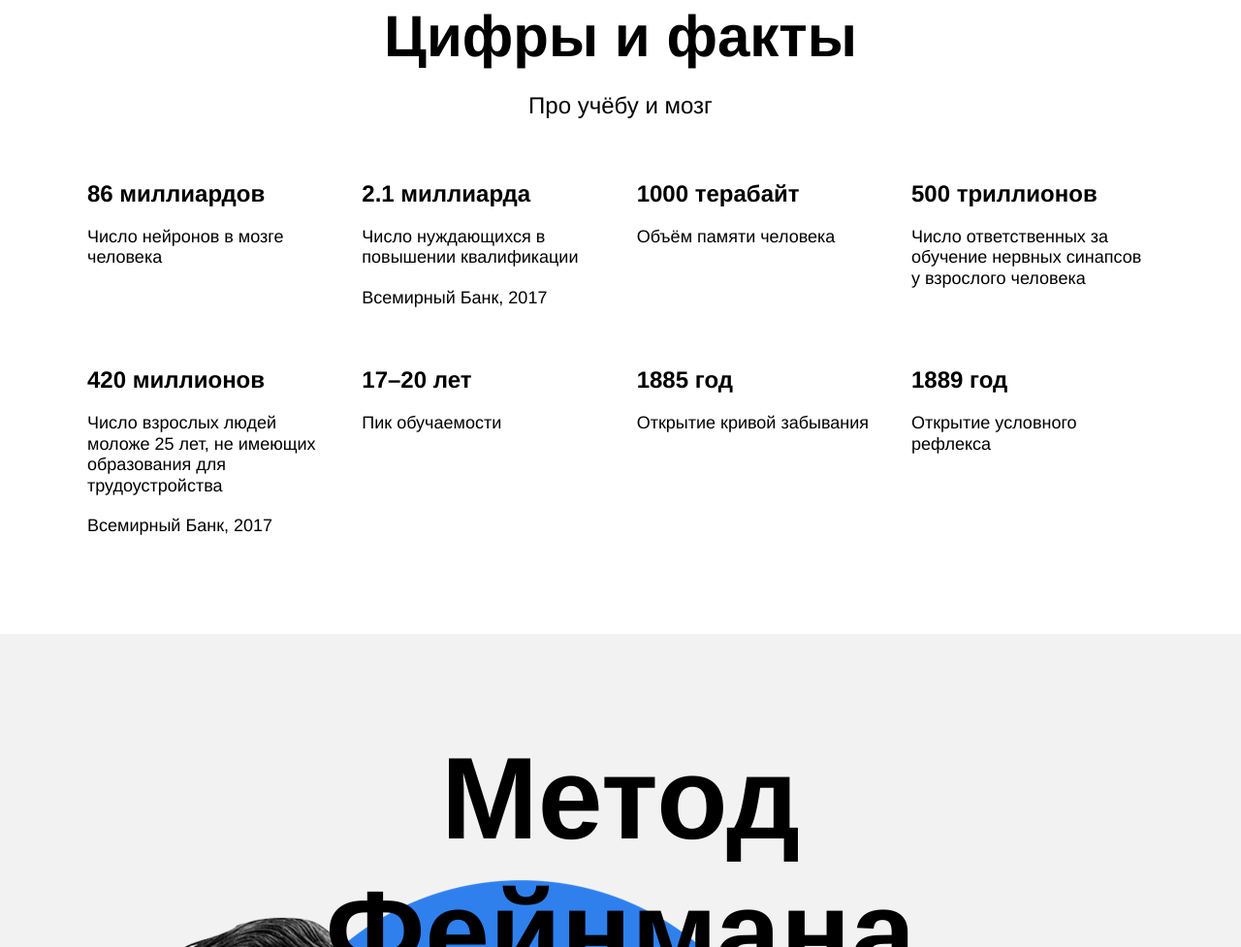
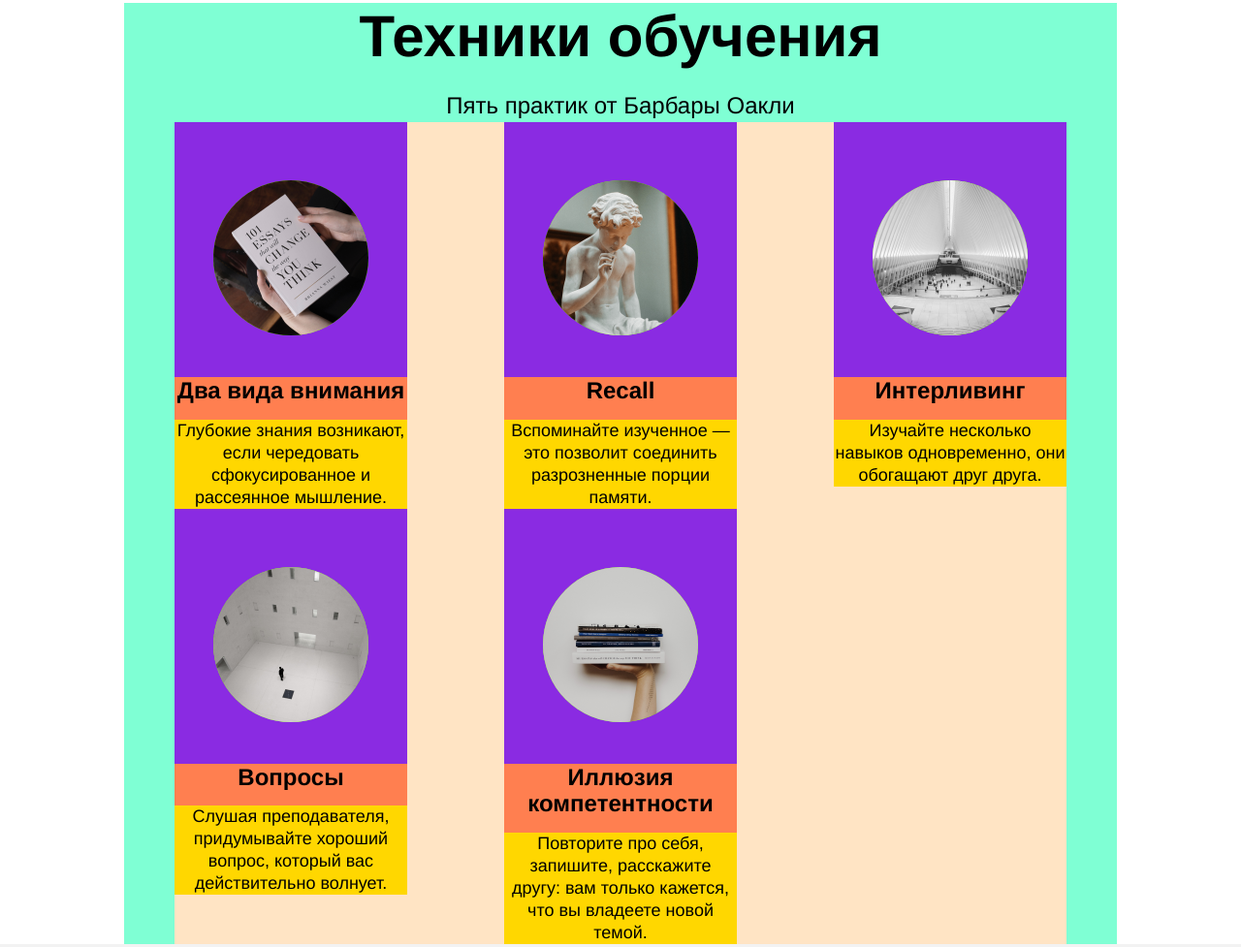
Before and after one commit to AKuchevskaya/how-to-learn, a plain HTML site: page index.html in a window 1280 px wide. Shown: the part 1353-2330 px from the top of the page at 97% size. Drawn offline with Linux system fonts and the light colour scheme.

Commit message:
Добавила секцию techniques

```diff
--- /dev/null
+++ b/blocks/cards/__description/cards__description.css
@@ -0,0 +1,9 @@
+.cards__description {
+    line-height: 23px;
+    font-size: 18px;
+    font-weight: normal;
+    margin: 0;
+    padding: 0;
+    text-align: center;
+    background-color: gold;
+}
--- /dev/null
+++ b/blocks/cards/__image/cards__image.css
@@ -0,0 +1,7 @@
+.cards__image {
+    width: 160px;
+    height: 160px;
+    margin: 60px 40px 43px;
+    border-radius: 50%;
+    background-color: chartreuse;
+}
--- /dev/null
+++ b/blocks/cards/__item/cards__item.css
@@ -0,0 +1,15 @@
+.cards__item {
+    width: 240px;
+    list-style: none;
+    background-color: blueviolet;
+    display: flex;
+    flex-direction: column;
+    justify-content: flex-start;
+    margin-right: 100px;
+    align-self: start;
+
+}
+
+.cards__item:nth-last-child(3n) {
+    margin-right: 0;
+}
--- /dev/null
+++ b/blocks/cards/__title/cards__title.css
@@ -0,0 +1,9 @@
+.cards__title {
+    line-height: 1.15;
+    font-size: 24px;
+    font-weight: 700;
+    padding: 0 0 16px;
+    margin: 0;
+    background-color: coral;
+    text-align: center;
+}
--- /dev/null
+++ b/blocks/cards/cards.css
@@ -0,0 +1,10 @@
+.cards{
+    width: 920px;
+    display: flex;
+    flex-wrap: wrap;
+    justify-content: flex-start;
+    align-content: flex-start;
+    background-color: bisque;
+    margin: 0;
+    padding: 0;
+}
--- a/blocks/description/description.css
+++ b/blocks/description/description.css
@@ -1,4 +1,4 @@
 .description {
-    margin: 100px auto;
+    margin: 100px auto 0;
     display: flex;
 }
--- a/blocks/digits/digits.css
+++ b/blocks/digits/digits.css
@@ -1,5 +1,5 @@
 .digits {
-    padding: 0 0 100px;
+    padding: 0;
     display: flex;
     position: relative;
     align-items: center;
--- a/blocks/feynman/__link/feynman__link.css
+++ b/blocks/feynman/__link/feynman__link.css
@@ -12,3 +12,8 @@
     color: #2f80ed;
     align-self: end;
 }
+
+.feynman__link:hover {
+    opacity: .4;
+    transition: opacity 2s ease-out;
+}
--- a/blocks/footer/__column-link/footer__column-link.css
+++ b/blocks/footer/__column-link/footer__column-link.css
@@ -6,3 +6,8 @@
     font-weight: normal;
     list-style: none;
 }
+
+.footer__column-link:hover {
+    opacity: .4;
+    transition: opacity 2s ease-out;
+}
--- a/blocks/header/__link/header__link.css
+++ b/blocks/header/__link/header__link.css
@@ -5,6 +5,6 @@
 }
 
 .header__link:hover {
-    opacity: .6;
+    opacity: .4;
     transition: opacity 2s ease-out;
 }
--- /dev/null
+++ b/blocks/techniques/techniques.css
@@ -0,0 +1,9 @@
+.techniques {
+    margin: 100px auto 0;
+    width: 80%;
+    background-color: aquamarine;
+    display: flex;
+    flex-direction: column;
+    justify-content: center;
+    align-items: center;
+}
--- a/index.html
+++ b/index.html
@@ -30,6 +30,51 @@
             <p class="two-columns__paragraph">Конкретные техники и упражнения помогают изменить подход к обучению, сделать его эффективным и захватывающим. Эти же техники применяются на примере обучения в Практикуме.</p>
           </div>
         </div>
+      </section>
+      <section class="techniques">
+        <h2 class="section-title">Техники обучения</h2>
+        <p class="section-subtitle">Пять практик от Барбары Оакли</p>
+        <div>
+          <ul class="cards">
+            <li class="cards__item">
+              <img class="cards__image" src="images/cards-attention.png" alt="Картинка к одной из техник обучения">
+              <h3 class="cards__title">Два вида внимания</h3>
+              <p class="cards__description">Глубокие знания возникают, если чередовать сфокусированное и рассеянное мышление.</p>
+            </li>
+            <li class="cards__item">
+              <img class="cards__image" src="images/cards-recall.png" alt="Картинка к одной из техник обучения">
+              <h3 class="cards__title">Recall</h3>
+              <p class="cards__description">Вспоминайте изученное — это позволит соединить разрозненные порции памяти.</p>
+            </li>
+            <li class="cards__item">
+              <img class="cards__image" src="images/cards-interliving.png" alt="Картинка к одной из техник обучения">
+              <h3 class="cards__title">Интерливинг</h3>
+              <p class="cards__description">Изучайте несколько навыков одновременно, они обогащают друг друга.</p>
+            </li>
+            <li class="cards__item">
+              <img class="cards__image" src="images/cards-question.png" alt="Картинка к одной из техник обучения">
+              <h3 class="cards__title">Вопросы</h3>
+              <p class="cards__description">Слушая преподавателя, придумывайте хороший вопрос, который вас действительно волнует.</p>
+            </li>
+            <li class="cards__item">
+              <img class="cards__image" src="images/cards-competence.png" alt="Картинка к одной из техник обучения">
+              <h3 class="cards__title">Иллюзия компетентности</h3>
+              <p class="cards__description">Повторите про себя, запишите, расскажите другу: вам только кажется, что вы владеете новой темой.</p>
+            </li>
+          </ul>
+        </div>
+      </section>
+      <section class="video">
+
+      </section>
+      <section class="oakley">
+
+      </section>
+      <section class="feynman">
+        <img class="feynman__image" src="./images/feynman.png" alt="Здесь должна быть катринка Фейнмана">
+        <h2 class="feynman__title">Метод Фейнмана</h2>
+        <p class="feynman__subtitle">Выучить и не забыть.</p>
+        <a class="feynman__link" href="#">Подробнее&rarr;</a>
       </section>
       <section class="digits">
         <h2 class="section-title">Цифры и факты</h2>
@@ -70,14 +115,11 @@
           </li>
         </ul>
       </section>
-      <section class="feynman">
-        <img class="feynman__image" src="./images/feynman.png" alt="Здесь должна быть катринка Фейнмана">
-        <h2 class="feynman__title">Метод Фейнмана</h2>
-        <p class="feynman__subtitle">Выучить и не забыть.</p>
-        <a class="feynman__link" href="#">Подробнее&rarr;</a>
+      <section class="khan">
+
       </section>
       <section class="kaufman">
-        <div class="kaufman__triangle"></div>
+        <div class="rotation kaufman__triangle"></div>
         <h2 class="section-title section-title_theme_dark ">Принципы обучения</h2>
         <p class="section-subtitle section-subtitle_theme_dark">от Джоша Кауфмана</p>
         <ul class="table table_theme_dark">
@@ -123,6 +165,9 @@
           </li>
         </ul>
       </section>
+      <section class="resources">
+
+      </section>
     </main>
     <footer class="footer">
       <section class="footer__columns">
--- a/pages/index.css
+++ b/pages/index.css
@@ -10,6 +10,12 @@
 @import url(../blocks/logo/logo.css);
 @import url(../blocks/logo/_place/logo_place_header.css);
 @import url(../blocks/logo/_place/logo_place_footer.css);
+@import url(../blocks/techniques/techniques.css);
+@import url(../blocks/cards/cards.css);
+@import url(../blocks/cards/__item/cards__item.css);
+@import url(../blocks/cards/__image/cards__image.css);
+@import url(../blocks/cards/__title/cards__title.css);
+@import url(../blocks/cards/__description/cards__description.css);
 @import url(../blocks/description/description.css);
 @import url(../blocks/two-columns/two-columns.css);
 @import url(../blocks/two-columns/__brief/two-columns__brief.css);
```
Also changed, not shown: 1 other file.
